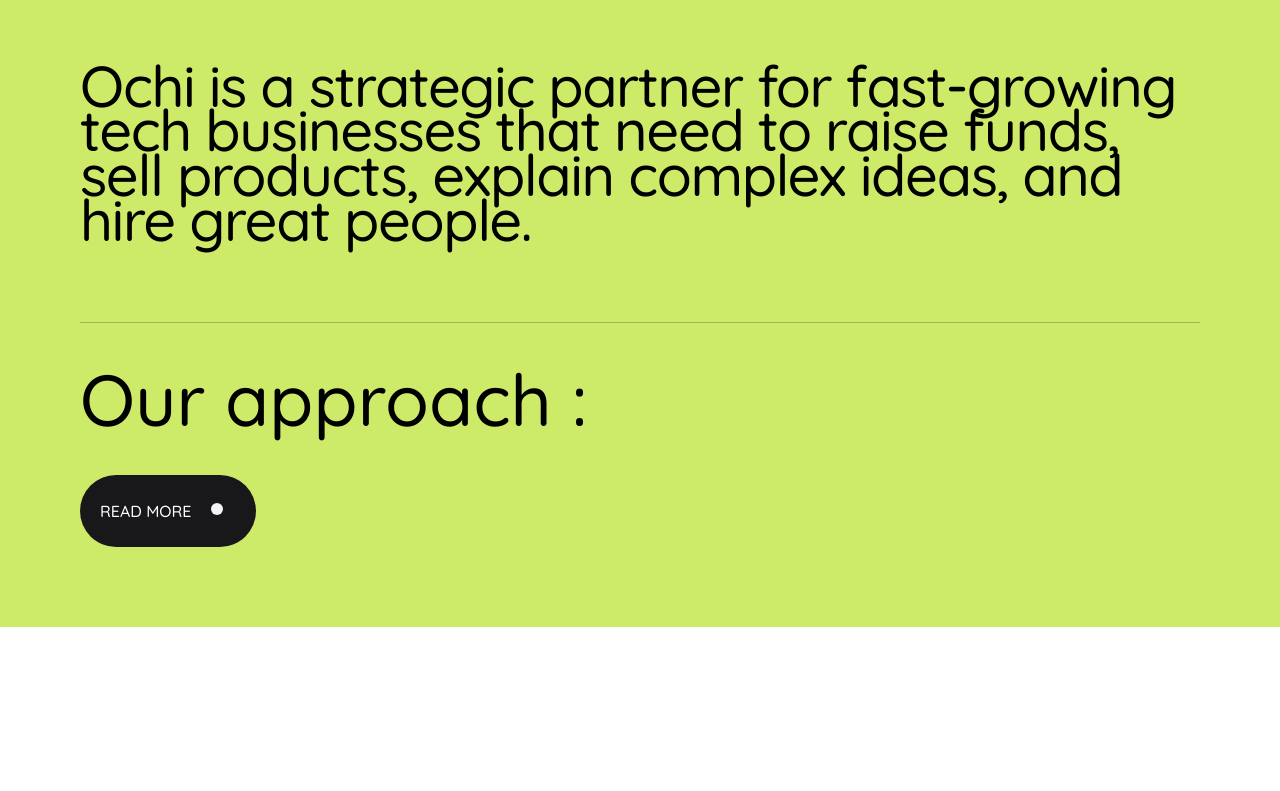
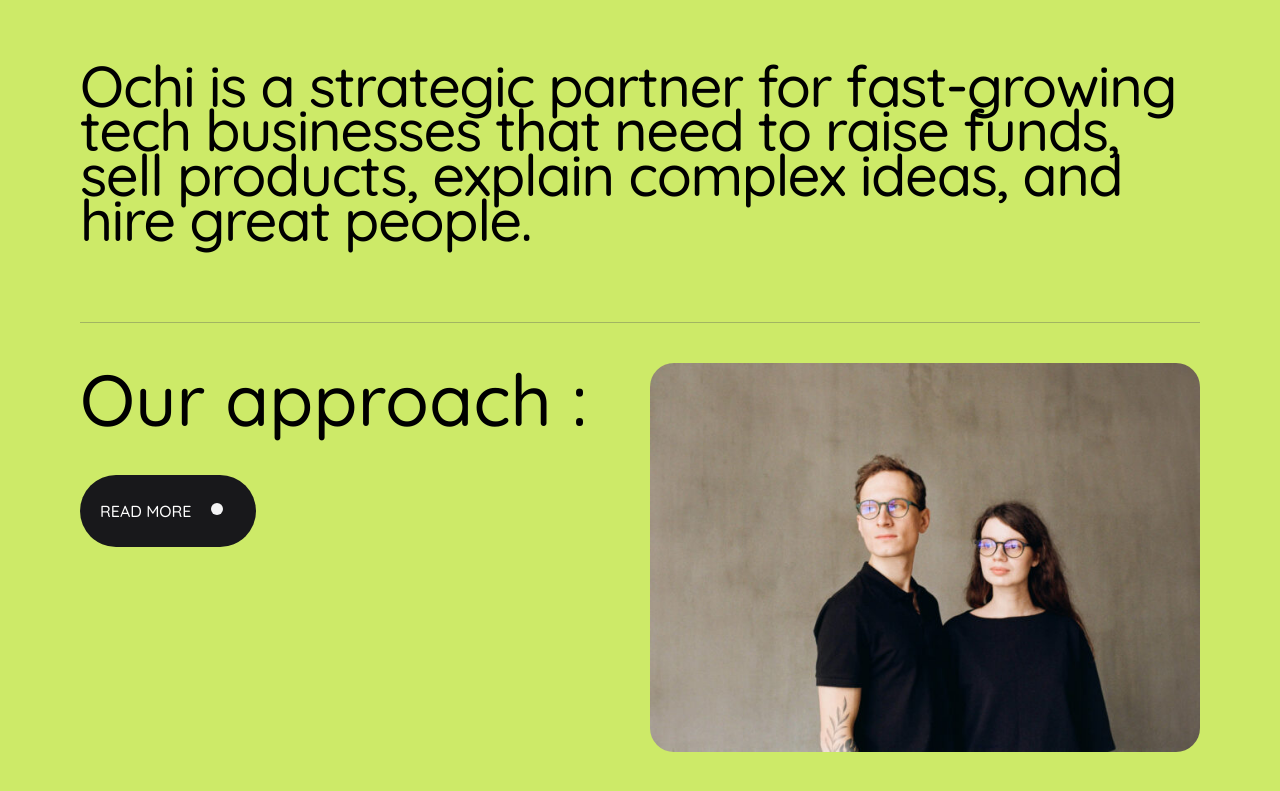
Before and after one commit to AtharvaSachan123/ochi, a React (Vite) app: page / in a window 1280 px wide. Shown: the part 1239-2030 px from the top of the page. Before the commit the page ends 1866 px from the top, so only its background shows below. Built offline with nearby package versions, Linux system fonts and the light colour scheme.

Commit message:
About section

```diff
--- a/src/components/About.jsx
+++ b/src/components/About.jsx
@@ -1,17 +1,19 @@
 import React from 'react'
-import { FaArrowUpLong } from 'react-icons/fa6'
-
+import about from '../images/about.jpg'
 const About = () => {
   return (
     <div id='ffam' className='w-full p-20 bg-[#CDEA68] rounded-tl-2xl rounded-tr-2xl'>
         <h1 className='font-geko text-[4.5vw] tracking-tight leading-[3.5vw]'>Ochi is a strategic partner for fast-growing tech businesses that need to raise funds, sell products, explain complex ideas, and hire great people.</h1>
-        <div className='w-full pt-10 border-t-[1px] mt-20 border-[#a1b562]'>
+        <div className='w-full flex gap-5 pt-10 border-t-[1px] mt-20 border-[#a1b562]'>
             <div className='w-1/2 '>
                 <h1 className='text-7xl'>Our approach :</h1>
-                <button className='px-5 w-44 flex uppercase gap-5 items-centerpx-10 py-6 mt-10 bg-zinc-900 rounded-full text-white'>Read More
-                <div className='w-3 h-3 mt-1 bg-zinc-100 rounded-full'></div>
+                <button className='px-5 w-44 transition flex uppercase gap-5 items-centerpx-10 py-6 mt-10 bg-zinc-900 rounded-full text-white'>Read More
+                <div className='w-3 h-3 mt-1  bg-zinc-100 rounded-full'></div>
 
                 </button>
+            </div>
+            <div className='w-1/2 h-[70vh] '>
+            <img className='rounded-3xl'  src={about} alt="" />
             </div>
         </div>
     </div>
```
Also changed, not shown: src/images/about.jpg (added).
